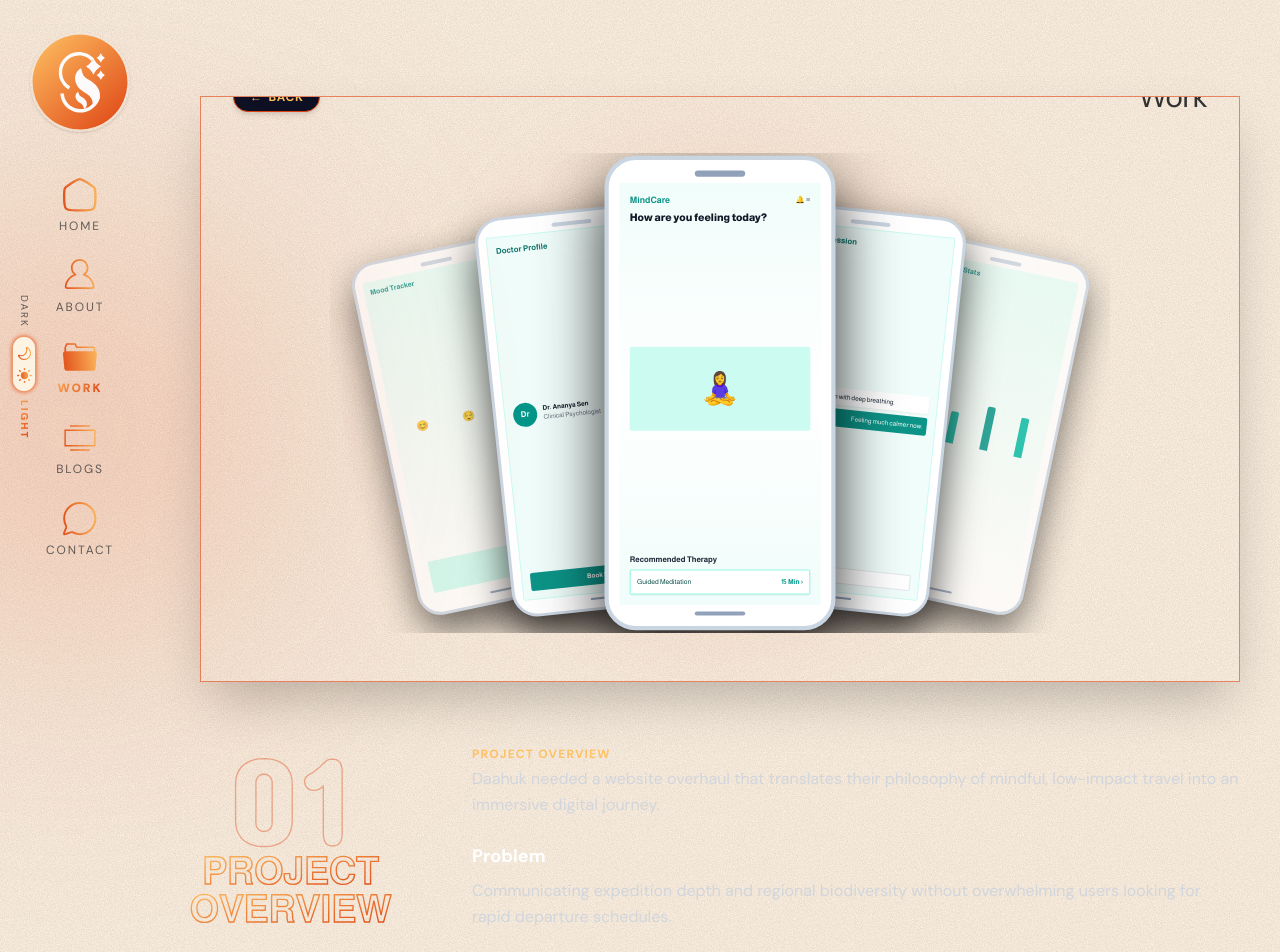
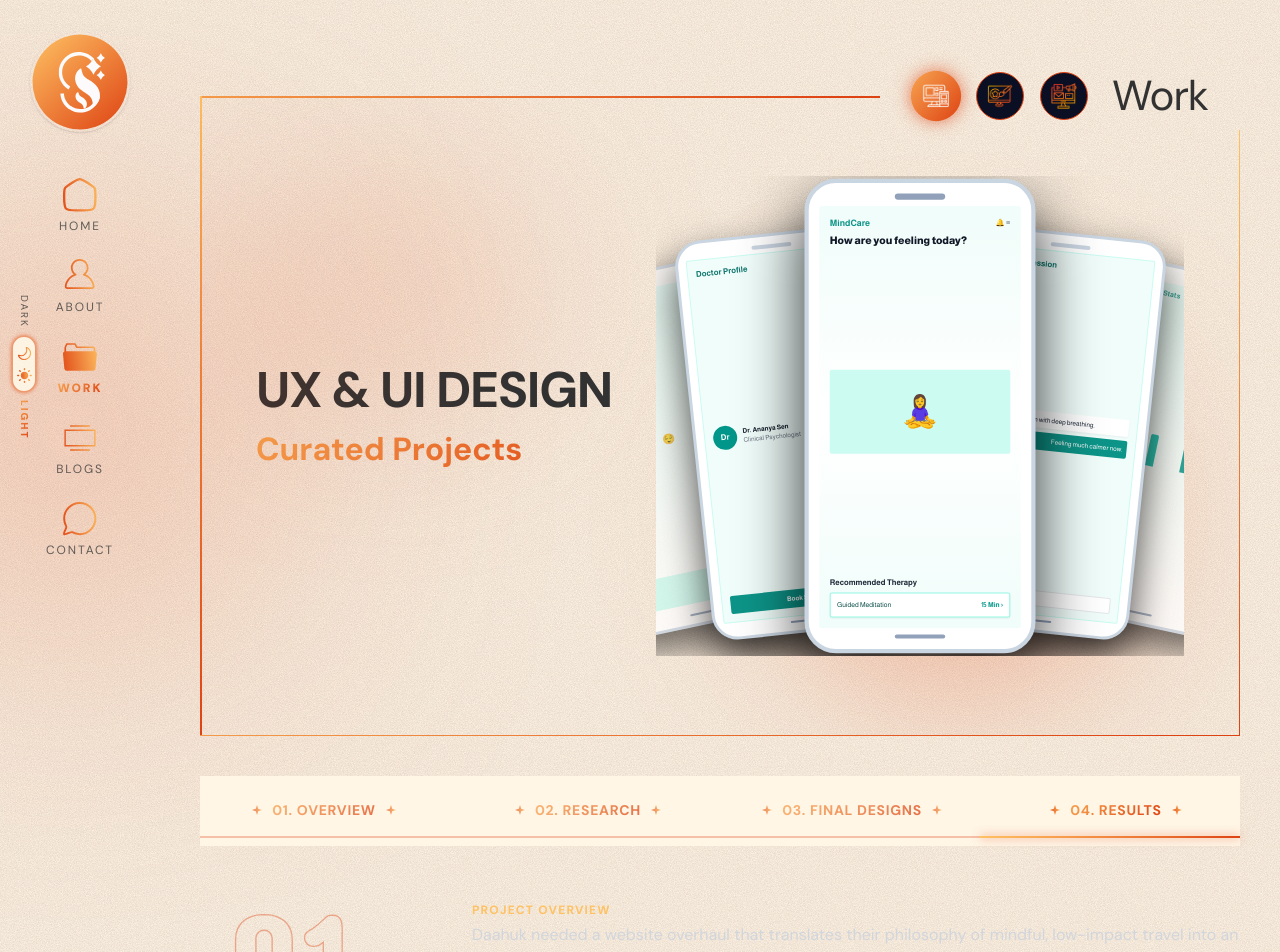
Before and after one commit to shihablabs/project-portfolio, a Next.js app: page /work/case-study/daahuk-travel in a window 1280 px wide. Shown: the top 952 px of the page. Built offline with nearby package versions, Linux system fonts and the light colour scheme.

Commit message:
feat(work): copy main work hero layout and sticky tabs system into CaseStudyView

```diff
--- a/src/components/work/CaseStudyView.tsx
+++ b/src/components/work/CaseStudyView.tsx
@@ -1,6 +1,6 @@
 "use client";
 
-import React from "react";
+import React, { useState, useEffect } from "react";
 import Image from "next/image";
 import Link from "next/link";
 import { WorkProject } from "@/data/workProjects";
@@ -12,60 +12,303 @@ interface CaseStudyViewProps {
   project: WorkProject;
 }
 
+const CASE_STUDY_TABS = [
+  { id: "overview", label: "01. OVERVIEW" },
+  { id: "research", label: "02. RESEARCH" },
+  { id: "designs", label: "03. FINAL DESIGNS" },
+  { id: "results", label: "04. RESULTS" },
+];
+
 export default function CaseStudyView({ project }: CaseStudyViewProps) {
   const cs = project.caseStudyData;
+  const [activeTab, setActiveTab] = useState("overview");
+
+  // Scroll listener to update active tab based on scroll position (exact same logic as Work Hub)
+  useEffect(() => {
+    const handleScroll = () => {
+      const scrollPos = window.scrollY + 260;
+      for (const tab of [...CASE_STUDY_TABS].reverse()) {
+        const el = document.getElementById(tab.id);
+        if (el && el.offsetTop <= scrollPos) {
+          setActiveTab(tab.id);
+          break;
+        }
+      }
+    };
+    window.addEventListener("scroll", handleScroll, { passive: true });
+    return () => window.removeEventListener("scroll", handleScroll);
+  }, []);
+
+  const scrollToSection = (id: string) => {
+    setActiveTab(id);
+    const el = document.getElementById(id);
+    if (el) {
+      el.scrollIntoView({ behavior: "smooth", block: "start" });
+    }
+  };
+
+  const activeIdx = Math.max(
+    0,
+    CASE_STUDY_TABS.findIndex((t) => t.id === activeTab)
+  );
 
   return (
     <article className="w-full px-4 sm:px-6 lg:px-10 pt-16 sm:pt-20 lg:pt-24 pb-24 text-[var(--ink)] select-none">
-      {/* ── 01. HERO BOX WITH 5-PHONE PERSPECTIVE CASCADE (Matching Screenshot) ── */}
-      <div className="relative w-full bg-transparent border border-[#DE4313]/60 pt-10 sm:pt-14 pb-8 sm:pb-12 px-4 sm:px-8 mb-16 overflow-hidden shadow-2xl">
-        {/* Top-Right Notch with "Work" and Top-Left "Back" Link */}
-        <div className="absolute top-0 inset-x-4 sm:inset-x-8 -translate-y-1/2 flex items-center justify-between z-20 pointer-events-auto">
+      {/* ── Global SVG Gradient Defs ── */}
+      <svg
+        width="0"
+        height="0"
+        className="absolute pointer-events-none"
+        aria-hidden="true"
+      >
+        <defs>
+          <linearGradient
+            id="csSparkleGrad"
+            x1="0"
+            y1="0"
+            x2="1"
+            y2="1"
+            gradientTransform="rotate(129.89 0.5 0.5)"
+          >
+            <stop offset="-29.32%" stopColor="#FEC163" />
+            <stop offset="100%" stopColor="#DE4313" />
+          </linearGradient>
+        </defs>
+      </svg>
+
+      {/* ── 01. HERO CARD (Pixel-perfect copy of Work Main Page Hero Layout) ── */}
+      <div className="relative w-full bg-transparent min-h-[480px] sm:min-h-[520px] lg:min-h-[540px] flex items-center pt-14 sm:pt-16 lg:pt-20 pb-12 sm:pb-16 lg:pb-20 pl-6 sm:pl-10 lg:pl-14 pr-6 sm:pr-10 lg:pr-14 mb-10">
+        {/* Top horizontal border line (starts at 0,0 and stops before icons & Work notch) */}
+        <div
+          className="absolute top-0 left-0 right-[310px] sm:right-[340px] lg:right-[360px] h-[1.5px] pointer-events-none"
+          style={{
+            background:
+              "linear-gradient(97.51deg, #FEC163 -37.59%, #DE4313 94.05%)",
+          }}
+        />
+
+        {/* Left vertical border line */}
+        <div
+          className="absolute top-0 left-0 bottom-0 w-[1.5px] pointer-events-none"
+          style={{
+            background: "linear-gradient(180deg, #FEC163 0%, #DE4313 100%)",
+          }}
+        />
+
+        {/* Bottom horizontal border line */}
+        <div
+          className="absolute bottom-0 left-0 right-0 h-[1.5px] pointer-events-none"
+          style={{
+            background:
+              "linear-gradient(97.51deg, #FEC163 -37.59%, #DE4313 94.05%)",
+          }}
+        />
+
+        {/* Right vertical border line (starts below Work header to bottom) */}
+        <div
+          className="absolute top-[28px] sm:top-[34px] right-0 bottom-0 w-[1.5px] pointer-events-none"
+          style={{
+            background: "linear-gradient(180deg, #FEC163 0%, #DE4313 100%)",
+          }}
+        />
+
+        {/* ── Top-Right Notch: 3 Discipline Icons + "Work" Text (Directly copied from Work Main Page) ── */}
+        <div className="absolute top-0 right-4 sm:right-8 -translate-y-1/2 flex items-center gap-3 sm:gap-4 select-none z-20">
+          {/* 1. UX & UI Design Circle (Active by default for case studies) */}
           <Link
             href="/work"
-            className="px-4 py-1.5 rounded-full bg-[#0A0F24] border border-[#DE4313] text-[#FEC163] hover:text-white text-xs font-dm font-bold uppercase tracking-wider flex items-center gap-1.5 shadow-md transition-colors"
+            title="UX & UI Design"
+            aria-label="UX & UI Design"
+            className="relative w-11 h-11 sm:w-12 sm:h-12 rounded-full flex items-center justify-center transition-all duration-300 shadow-[0_0_16px_rgba(222,67,19,0.7)] scale-105"
+            style={{
+              background:
+                "linear-gradient(129.89deg, #FEC163 -29.32%, #DE4313 100%)",
+            }}
           >
-            <span>←</span>
-            <span>Back</span>
+            <Image
+              src="/assets/icons/ux-icon.png"
+              alt="UX & UI"
+              width={26}
+              height={26}
+              className="brightness-0 invert"
+            />
           </Link>
 
-          <span className="font-dm font-normal text-2xl sm:text-3xl text-[var(--ink)] tracking-tight">
+          {/* 2. Logo & Branding Circle */}
+          <Link
+            href="/work?discipline=branding"
+            title="Logo & Branding"
+            aria-label="Logo & Branding"
+            className="relative w-11 h-11 sm:w-12 sm:h-12 rounded-full flex items-center justify-center transition-all duration-300 bg-[#0A0F24] border-[1.5px] border-[#DE4313] hover:border-[#FEC163]"
+          >
+            <Image
+              src="/assets/icons/branding-icon.png"
+              alt="Branding"
+              width={26}
+              height={26}
+            />
+          </Link>
+
+          {/* 3. Print & Digital Marketing Circle */}
+          <Link
+            href="/work?discipline=marketing"
+            title="Print & Digital Marketing"
+            aria-label="Print & Digital Marketing"
+            className="relative w-11 h-11 sm:w-12 sm:h-12 rounded-full flex items-center justify-center transition-all duration-300 bg-[#0A0F24] border-[1.5px] border-[#DE4313] hover:border-[#FEC163]"
+          >
+            <Image
+              src="/assets/icons/marketing-icon.png"
+              alt="Marketing"
+              width={26}
+              height={26}
+            />
+          </Link>
+
+          {/* "Work" Page Heading */}
+          <Link
+            href="/work"
+            className="font-dm font-normal text-3xl sm:text-4xl lg:text-[42px] text-[var(--ink)] tracking-tight leading-none ml-2 hover:opacity-80 transition-opacity"
+          >
             Work
-          </span>
+          </Link>
         </div>
 
-        {/* Ambient Radial Glow */}
+        {/* ── Inner Glow Effects (Exact Same as Work Main Page) ── */}
         <div className="absolute inset-0 overflow-hidden pointer-events-none z-0">
           <div
             aria-hidden="true"
             className="absolute rounded-full"
             style={{
               background:
-                "radial-gradient(circle, rgba(222, 67, 19, 0.45) 0%, rgba(222, 67, 19, 0.15) 50%, transparent 72%)",
+                "radial-gradient(circle, rgba(222, 67, 19, 0.55) 0%, rgba(222, 67, 19, 0.2) 50%, transparent 72%)",
+              filter: "blur(85px)",
+              width: "480px",
+              height: "420px",
+              right: "40px",
+              bottom: "10px",
+            }}
+          />
+          <div
+            aria-hidden="true"
+            className="absolute rounded-full"
+            style={{
+              background: "rgba(222, 67, 19, 0.12)",
               filter: "blur(90px)",
-              width: "500px",
-              height: "420px",
-              left: "50%",
-              top: "50%",
-              transform: "translate(-50%, -50%)",
+              width: "340px",
+              height: "260px",
+              left: "20px",
+              top: "60px",
             }}
           />
         </div>
 
-        {/* 5-Phone Symmetrical Perspective Cascade Graphic */}
-        <div className="relative z-10 w-full flex items-center justify-center">
-          <CaseStudyHeroCascade />
+        {/* ── Main Hero Content Grid: Left Title + Right Mockup (Copied from Work Main Page) ── */}
+        <div className="relative z-10 w-full grid grid-cols-1 lg:grid-cols-12 gap-8 items-center">
+          {/* Left Column: Heading + Subtitle */}
+          <div className="lg:col-span-5 flex flex-col justify-center space-y-3">
+            <h1 className="font-dm font-bold text-3xl sm:text-4xl lg:text-[50px] leading-[1.08] text-[var(--ink)] uppercase tracking-tight">
+              UX &amp; UI DESIGN
+            </h1>
+            <h2
+              className="font-dm font-bold text-2xl sm:text-3xl lg:text-[32px] leading-tight text-transparent bg-clip-text"
+              style={{
+                backgroundImage:
+                  "linear-gradient(129.89deg, #FEC163 -29.32%, #DE4313 100%)",
+              }}
+            >
+              Curated Projects
+            </h2>
+          </div>
+
+          {/* Right Column: Case Study Hero Mockup */}
+          <div className="lg:col-span-7 w-full flex items-center justify-center lg:justify-end">
+            <CaseStudyHeroCascade className="w-full max-w-[540px] lg:max-w-[580px]" />
+          </div>
+        </div>
+      </div>
+
+      {/* ── 02. STICKY SUB-NAVIGATION BAR (Directly copied from Work Main Page) ── */}
+      <div className="sticky top-0 z-40 bg-[var(--bg)]/95 backdrop-blur-md pt-3 pb-2 select-none mb-14">
+        <div className="w-full grid grid-cols-4 gap-2 sm:gap-4 items-center text-center font-dm font-bold text-xs sm:text-sm tracking-wider uppercase">
+          {CASE_STUDY_TABS.map((tab) => {
+            const isActive = activeTab === tab.id;
+            return (
+              <button
+                key={tab.id}
+                type="button"
+                onClick={() => scrollToSection(tab.id)}
+                className={`group flex items-center justify-center gap-2 sm:gap-2.5 py-3 transition-opacity cursor-pointer ${
+                  isActive ? "opacity-100" : "opacity-75 hover:opacity-100"
+                }`}
+              >
+                {/* Sparkle icon before */}
+                <svg
+                  width="10"
+                  height="10"
+                  viewBox="0 0 10 10"
+                  fill="none"
+                  className="flex-shrink-0"
+                >
+                  <path
+                    d="M5 0L6.2 3.8L10 5L6.2 6.2L5 10L3.8 6.2L0 5L3.8 3.8L5 0Z"
+                    fill="url(#csSparkleGrad)"
+                  />
+                </svg>
+
+                {/* Tab Label */}
+                <span
+                  className="text-transparent bg-clip-text"
+                  style={{
+                    backgroundImage:
+                      "linear-gradient(129.89deg, #FEC163 -29.32%, #DE4313 100%)",
+                  }}
+                >
+                  {tab.label}
+                </span>
+
+                {/* Sparkle icon after */}
+                <svg
+                  width="10"
+                  height="10"
+                  viewBox="0 0 10 10"
+                  fill="none"
+                  className="flex-shrink-0"
+                >
+                  <path
+                    d="M5 0L6.2 3.8L10 5L6.2 6.2L5 10L3.8 6.2L0 5L3.8 3.8L5 0Z"
+                    fill="url(#csSparkleGrad)"
+                  />
+                </svg>
+              </button>
+            );
+          })}
+        </div>
+
+        {/* Track Line and Active Indicator Slider */}
+        <div className="relative w-full h-[1.5px] bg-[#DE4313]/30 mt-1">
+          <div
+            className="absolute top-0 h-full bg-gradient-to-r from-[#FEC163] to-[#DE4313] transition-all duration-300"
+            style={{
+              left: `${(activeIdx / CASE_STUDY_TABS.length) * 100}%`,
+              width: `${100 / CASE_STUDY_TABS.length}%`,
+              boxShadow: "0 0 10px rgba(222, 67, 19, 0.8)",
+            }}
+          />
         </div>
       </div>
 
       {/* ════════════════════════════════════════════════════════════
-          01. SECTION 01: PROJECT OVERVIEW
+          03. SECTION 01: PROJECT OVERVIEW (id="overview")
           ════════════════════════════════════════════════════════════ */}
-      <section className="w-full mb-16 sm:mb-24">
+      <section id="overview" className="w-full scroll-mt-28 mb-16 sm:mb-24">
         <div className="relative w-full flex flex-col xl:flex-row items-start justify-between gap-8 sm:gap-12">
           {/* Left Column: SectionBadge 01 */}
           <div className="w-full xl:w-auto flex items-center justify-center xl:justify-start flex-shrink-0">
-            <SectionBadge num="01" label="PROJECT&#10;OVERVIEW" isFilled={false} />
+            <SectionBadge
+              num="01"
+              label="PROJECT&#10;OVERVIEW"
+              isFilled={activeTab === "overview"}
+            />
           </div>
 
           {/* Right Column: Overview Narrative & Problem Statement */}
@@ -142,13 +385,17 @@ export default function CaseStudyView({ project }: CaseStudyViewProps) {
       </section>
 
       {/* ════════════════════════════════════════════════════════════
-          02. SECTION 02: USER RESEARCH
+          04. SECTION 02: USER RESEARCH (id="research")
           ════════════════════════════════════════════════════════════ */}
-      <section className="w-full mb-16 sm:mb-24">
+      <section id="research" className="w-full scroll-mt-28 mb-16 sm:mb-24">
         <div className="relative w-full flex flex-col xl:flex-row items-start justify-between gap-8 sm:gap-12">
           {/* Left Column: SectionBadge 02 */}
           <div className="w-full xl:w-auto flex items-center justify-center xl:justify-start flex-shrink-0">
-            <SectionBadge num="02" label="USER&#10;RESEARCH" isFilled={false} />
+            <SectionBadge
+              num="02"
+              label="USER&#10;RESEARCH"
+              isFilled={activeTab === "research"}
+            />
           </div>
 
           {/* Right Column: Research Methodology & Wireframing */}
@@ -196,9 +443,7 @@ export default function CaseStudyView({ project }: CaseStudyViewProps) {
         </div>
       </section>
 
-      {/* ════════════════════════════════════════════════════════════
-          03. DESIGN SYSTEM (STYLE GUIDE & COLOR PALETTE)
-          ════════════════════════════════════════════════════════════ */}
+      {/* ── DESIGN SYSTEM (STYLE GUIDE & COLOR PALETTE) ── */}
       <section className="w-full mb-16 sm:mb-24 p-6 sm:p-10 border border-[#DE4313]/40 bg-[#070B19]/70 rounded-xs text-left max-w-4xl mx-auto">
         <span className="text-xs uppercase font-dm font-bold text-[#FEC163] tracking-widest block mb-1">
           Style Guide
@@ -238,13 +483,17 @@ export default function CaseStudyView({ project }: CaseStudyViewProps) {
       </section>
 
       {/* ════════════════════════════════════════════════════════════
-          04. SECTION 03: FINAL DESIGNS (FULL WEBPAGE SCROLL MOCKUP)
+          05. SECTION 03: FINAL DESIGNS (id="designs")
           ════════════════════════════════════════════════════════════ */}
-      <section className="w-full mb-16 sm:mb-24">
+      <section id="designs" className="w-full scroll-mt-28 mb-16 sm:mb-24">
         <div className="relative w-full flex flex-col xl:flex-row items-start justify-between gap-8 sm:gap-12 mb-10">
           {/* Left Column: SectionBadge 03 */}
           <div className="w-full xl:w-auto flex items-center justify-center xl:justify-start flex-shrink-0">
-            <SectionBadge num="03" label="FINAL&#10;DESIGNS" isFilled={false} />
+            <SectionBadge
+              num="03"
+              label="FINAL&#10;DESIGNS"
+              isFilled={activeTab === "designs"}
+            />
           </div>
 
           {/* Right Column: Visual Design Narrative */}
@@ -274,13 +523,17 @@ export default function CaseStudyView({ project }: CaseStudyViewProps) {
       </section>
 
       {/* ════════════════════════════════════════════════════════════
-          05. SECTION 04: RESULTS & CLIENT TESTIMONIAL
+          06. SECTION 04: RESULTS (id="results")
           ════════════════════════════════════════════════════════════ */}
-      <section className="w-full mb-16 sm:mb-24">
+      <section id="results" className="w-full scroll-mt-28 mb-16 sm:mb-24">
         <div className="relative w-full flex flex-col xl:flex-row items-start justify-between gap-8 sm:gap-12 mb-10">
           {/* Left Column: SectionBadge 04 */}
           <div className="w-full xl:w-auto flex items-center justify-center xl:justify-start flex-shrink-0">
-            <SectionBadge num="04" label="RESULTS" isFilled={false} />
+            <SectionBadge
+              num="04"
+              label="RESULTS"
+              isFilled={activeTab === "results"}
+            />
           </div>
 
           {/* Right Column: Impact Metrics */}
```
